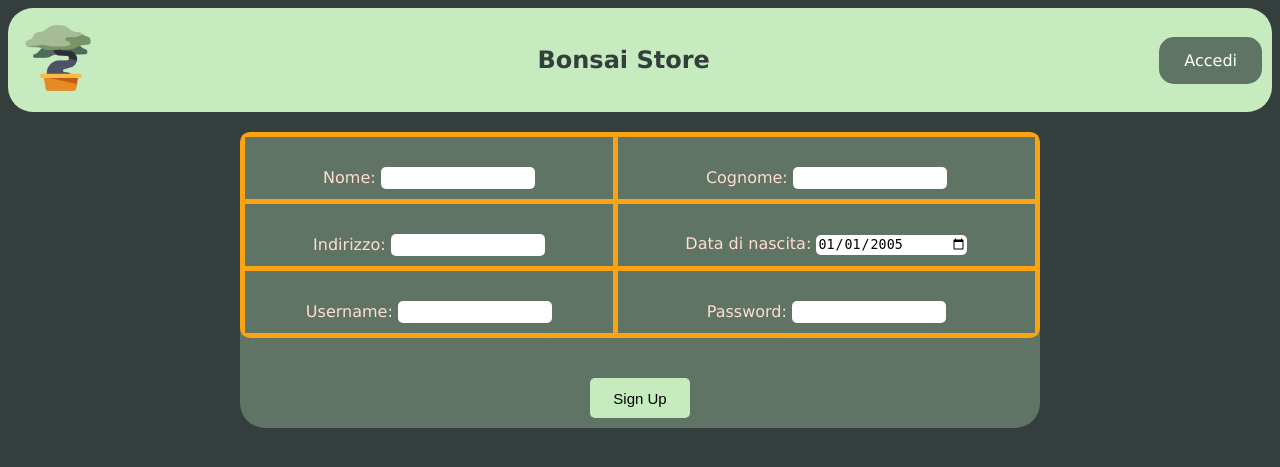
After one commit to FedericoRisoli/bdp, a PHP site: page /registrati.html in a window 1280 px wide. The commit adds this page. Shown: the top 467 px of the page. Run offline with PHP 8.4, Linux system fonts and the light colour scheme.

Commit message:
Aggiunto pagina registrati, reso il logo un link per tornare alla home, minor changes

```diff
--- a/Style.css
+++ b/Style.css
@@ -17,7 +17,7 @@ html{
   .banner-links  {
     margin-left: 10px;
   }
-  a:link, a:visited {
+  .normalbutton:link, .normalbutton:visited {
       background-color:#607466;
       border-radius:15px;
       color: white;
@@ -28,9 +28,10 @@ html{
       transition-duration: 0.4s;
     }
 
-  a:hover, a:active {
+  .normalbutton:hover, .normalbutton:active {
       background-color: #FCA311;
   }
+
   .table-container {
     display: flex;
     justify-content: center;
@@ -64,14 +65,11 @@ html{
   }
   h2{
     color:#343E3D;
-    position:relative;
-    left: 50px;
+
   }
   form{
     text-align: center;
     background-color:#607466;
-    width: 400px;
-    height: 180px;
     margin-top: 40px;
     border-radius: 25px;
     color:#FFDDD2;
@@ -106,9 +104,12 @@ html{
     width: 150px;
     height: 20px;
   }
-  .textfield:focus
-  {
-    width: 150px;
-    height: 20px;
-    border: solid;
+
+  .tform{
+    margin-left: auto;
+    width: 800px;
   }
+  .lform{
+    width: 400px;
+    margin-top: 20px;
+  }
--- a/index.html
+++ b/index.html
@@ -14,8 +14,8 @@
       <h2 class="title">Bonsai Store</h2>
     </div>
     <div class="banner-links">
-      <a href="#">Registrati</a>
-      <a href="login.html">Accedi</a>
+      <a class="normalbutton" href="registrati.html">Registrati</a>
+      <a class="normalbutton" href="login.html">Accedi</a>
     </div>
   </div>
   <div class="table-container">
--- /dev/null
+++ b/registrati.html
@@ -0,0 +1,44 @@
+<!DOCTYPE html>
+<html lang="it">
+<head>
+  <meta charset="UTF-8">
+  <title>Bonsai Store</title>
+  <link rel="stylesheet" href="Style.css">
+</head>
+<body>
+  <div class="banner">
+    <div class="logo-container">
+      <img class="logo" src="imgsito/logo.png">
+    </div>
+    <div>
+      <h2>Bonsai Store</h2>
+    </div>
+    <div class="banner-links">
+      <a class="normalbutton" href="login.html">Accedi</a>
+
+    </div>
+  </div>
+
+    <form  class ="tform" name="f" method="POST" action="logged.php">
+      <table class="tform">
+        <tr>
+            <td> <label>Nome: </label> <input class="textfield" type="text" name="name"></td>
+            <td> <label>Cognome: </label> <input class="textfield" type="text" name="sname"></td>
+        </tr>
+        <tr>
+            <td> <label>Indirizzo: </label><input class="textfield" type="text" name="addr"></td>
+            <td> <label>Data di nascita: </label> <input class="textfield" type="date" name="brt" value="2005-01-01"></td>
+
+        </tr>
+        <tr>
+            <td> <label>Username: </label><input class="textfield" type="text" name="usr"></td>
+            <td> <label>Password: </label><input class="textfield" type="password" name="psw"></td>
+        </tr>
+      </table>
+      </p>
+      <p>
+        <input class="sub" type="submit" value="Sign Up">
+      </p>
+    </form>
+</body>
+</html>
```
Also changed, not shown: login.html (+9 -12 lines).
